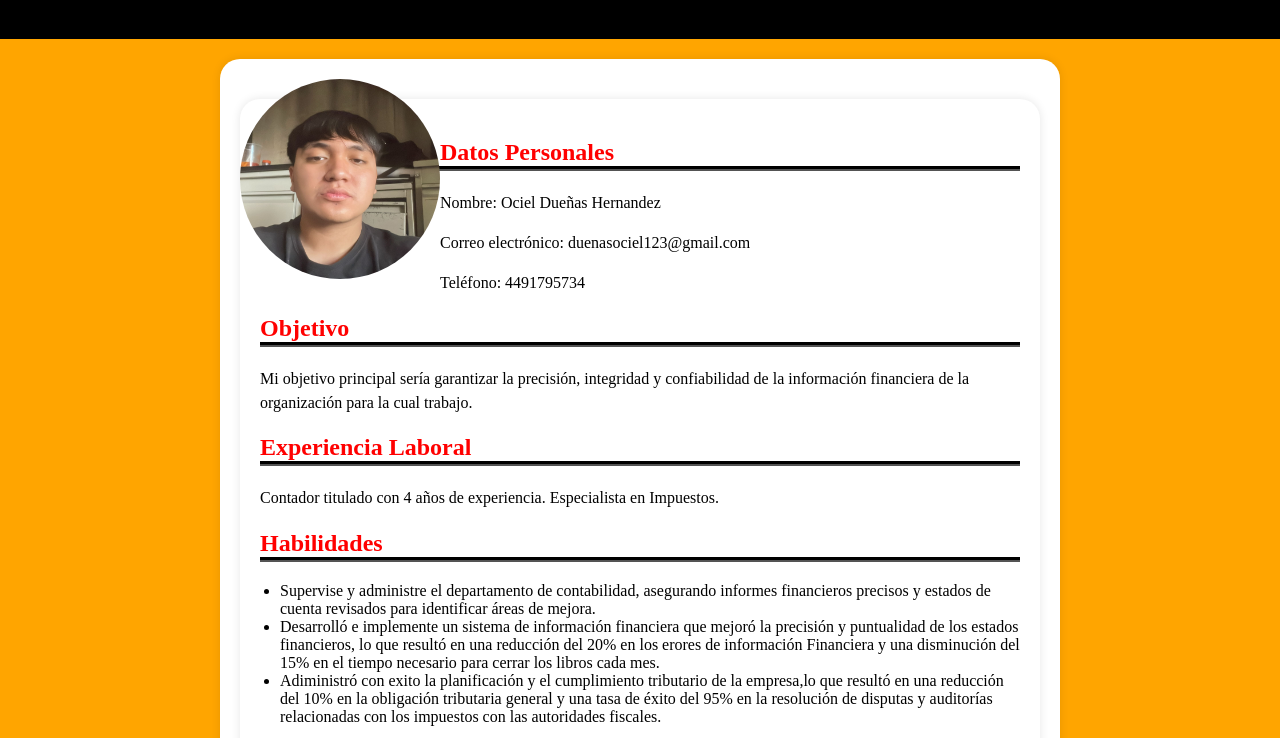
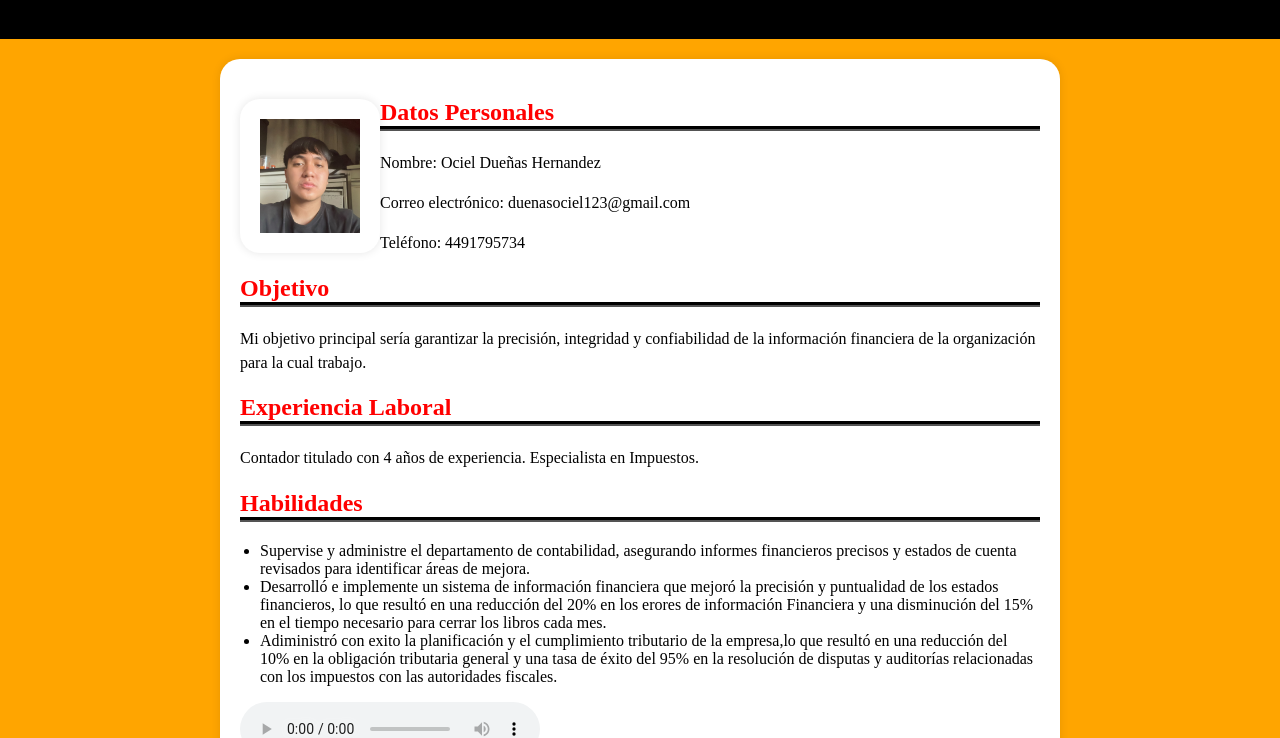
Before and after one commit to ocildo/OCIEL.github.io, a plain HTML site: page index.html in a window 1280 px wide. Shown: the part 81-819 px from the top of the page. Drawn offline with Linux system fonts and the light colour scheme.

Commit message:
Update index.html

```diff
--- a/index.html
+++ b/index.html
@@ -58,15 +58,8 @@
         <h1>Curriculum</h1>
     </header>
     <div class="container">
-	 <style>
-	 .circulo {
-	 width: 200px;
-	 height: 200px;
 
-	 border-radius: 100%;
-	 }
-	</style>
-      <img src="FORMAAAA.JPEG"  class="circulo" alt="" />
+      <img src="FORMAAAA.JPEG"  width="100" height="100 />
 
     <div class="container">
         <h2>Datos Personales</h2>
```
